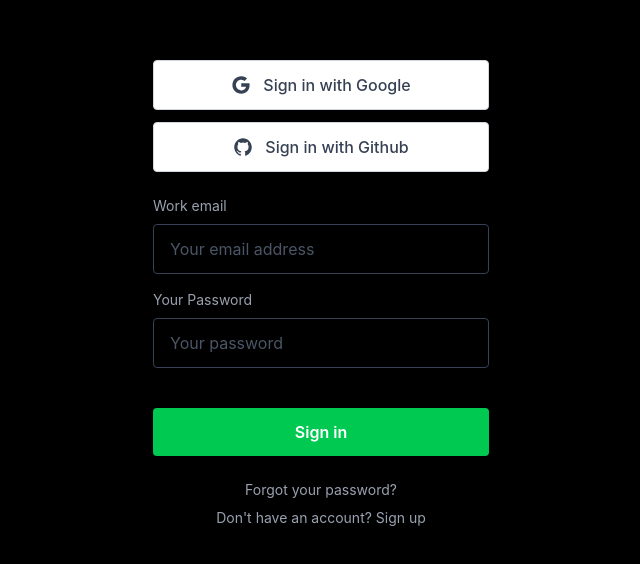
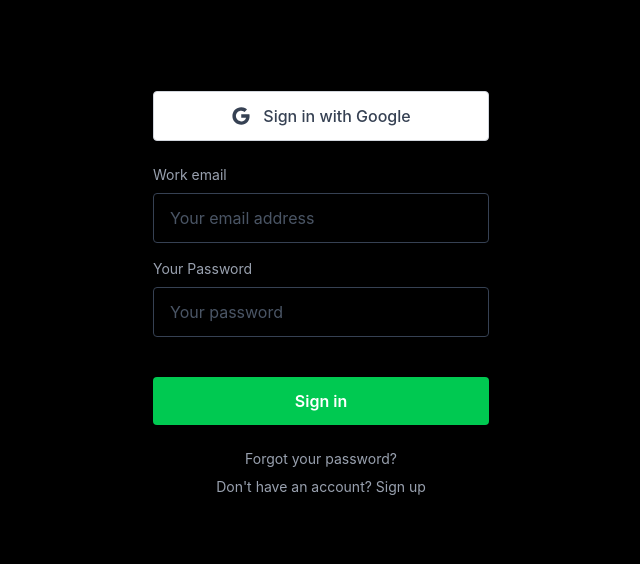
Before and after one commit to Parthtate/axon, a React (Vite) app: page /auth in a window 1280 px wide. Shown: the part 106-670 px from the top of the page, without its empty margins (319-959 px from the left). Built offline with nearby package versions, Linux system fonts and the light colour scheme; no server answers.

Commit message:
remove git auth

```diff
--- a/src/context/AudioPlayerContext.jsx
+++ b/src/context/AudioPlayerContext.jsx
@@ -40,10 +40,14 @@ export const AudioPlayerProvider = ({ children }) => {
   // Load track when index changes
   useEffect(() => {
     const audio = audioRef.current;
+
+    // Performance optimization: Preload and specific settings
+    audio.preload = "auto";
+    audio.crossOrigin = "anonymous";
+
     if (!currentTrack) return;
 
     const wasPlaying = isPlaying;
-    const previousTime = audio.currentTime || 0;
     const isSameTrack = audio.src.includes(currentTrack.musicUrl);
 
     // Only reset if it's a new track
@@ -52,6 +56,7 @@ export const AudioPlayerProvider = ({ children }) => {
       audio.src = currentTrack.musicUrl;
       audio.volume = volume;
       setCurrentTime(0);
+      audio.load(); // Explicitly request loading
     }
 
     // Update duration when metadata loads
@@ -64,10 +69,16 @@ export const AudioPlayerProvider = ({ children }) => {
       setIsLoading(false);
       // Only auto-play if we were playing and it's a new track
       if (wasPlaying && !isSameTrack) {
-        audio.play().catch((error) => {
-          console.error("Error playing audio:", error);
-          setIsPlaying(false);
-        });
+        // Use a small timeout to ensure the browser execution stack is clear
+        setTimeout(() => {
+            const playPromise = audio.play();
+            if (playPromise !== undefined) {
+                playPromise.catch((error) => {
+                    console.error("Auto-play prevented or failed:", error);
+                    setIsPlaying(false);
+                });
+            }
+        }, 0);
       }
     };
 
@@ -82,8 +93,9 @@ export const AudioPlayerProvider = ({ children }) => {
       setCurrentTime(audio.currentTime);
     };
 
+    // Events
     audio.addEventListener("loadedmetadata", handleLoadedMetadata);
-    audio.addEventListener("canplay", handleCanPlay);
+    audio.addEventListener("canplay", handleCanPlay); // Trigger sooner than canplaythrough
     audio.addEventListener("error", handleError);
     audio.addEventListener("timeupdate", handleTimeUpdate);
 
--- a/src/pages/Auth.jsx
+++ b/src/pages/Auth.jsx
@@ -2,7 +2,7 @@
 import { useState } from 'react';
 import { useAuth } from '../context/AuthContext';
 import { useNavigate } from 'react-router-dom';
-import { IoLogoGoogle, IoLogoGithub } from 'react-icons/io5';
+import { IoLogoGoogle } from 'react-icons/io5';
 
 const Auth = () => {
   const [isLogin, setIsLogin] = useState(true);
@@ -121,15 +121,6 @@ const Auth = () => {
             <IoLogoGoogle className="text-xl" />
             <span>Sign in with Google</span>
           </button>
-
-          <button
-            onClick={() => handleSocialLogin('github')}
-            disabled={loading}
-            className="w-full flex items-center justify-center gap-3 bg-white hover:bg-gray-100 text-gray-700 font-medium py-3 px-4 rounded border border-gray-300 transition-colors disabled:opacity-50 disabled:cursor-not-allowed"
-          >
-            <IoLogoGithub className="text-xl" />
-            <span>Sign in with Github</span>
-          </button>
         </div>
 
         {/* Form */}
```
